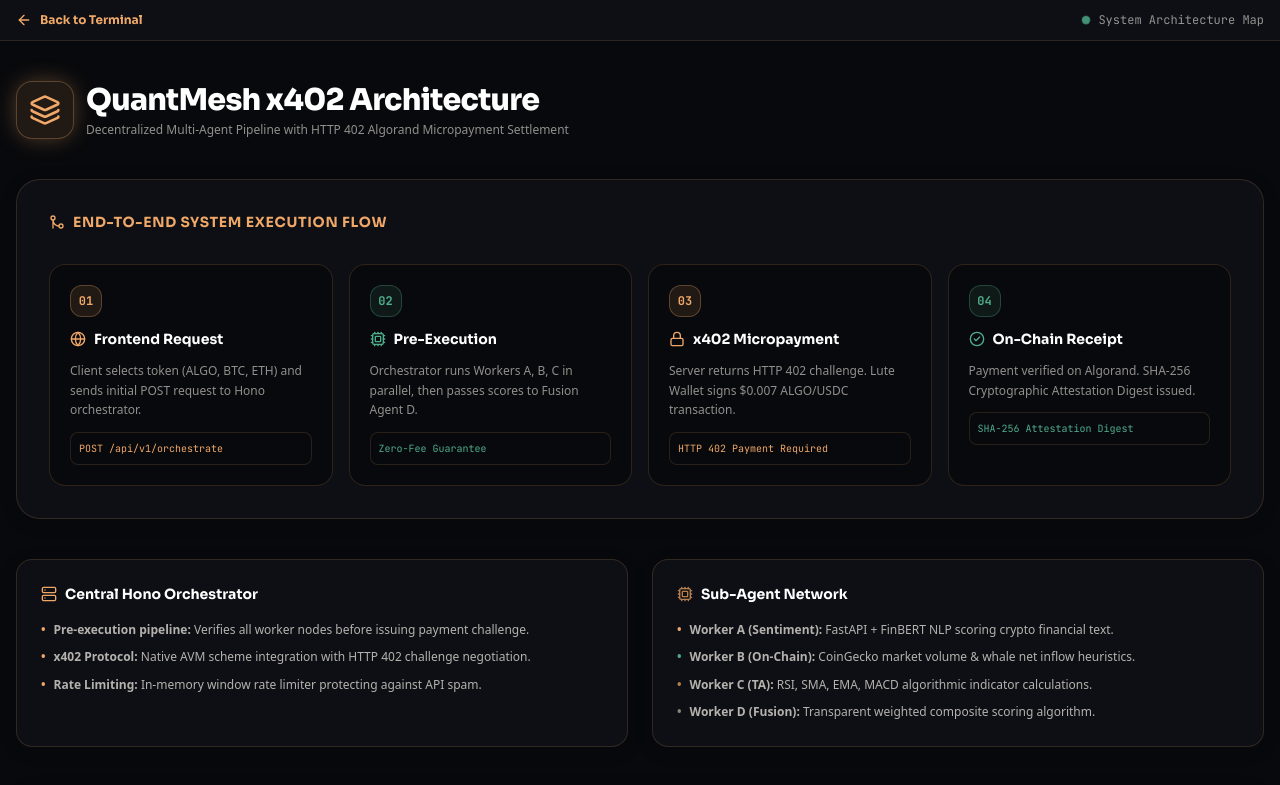
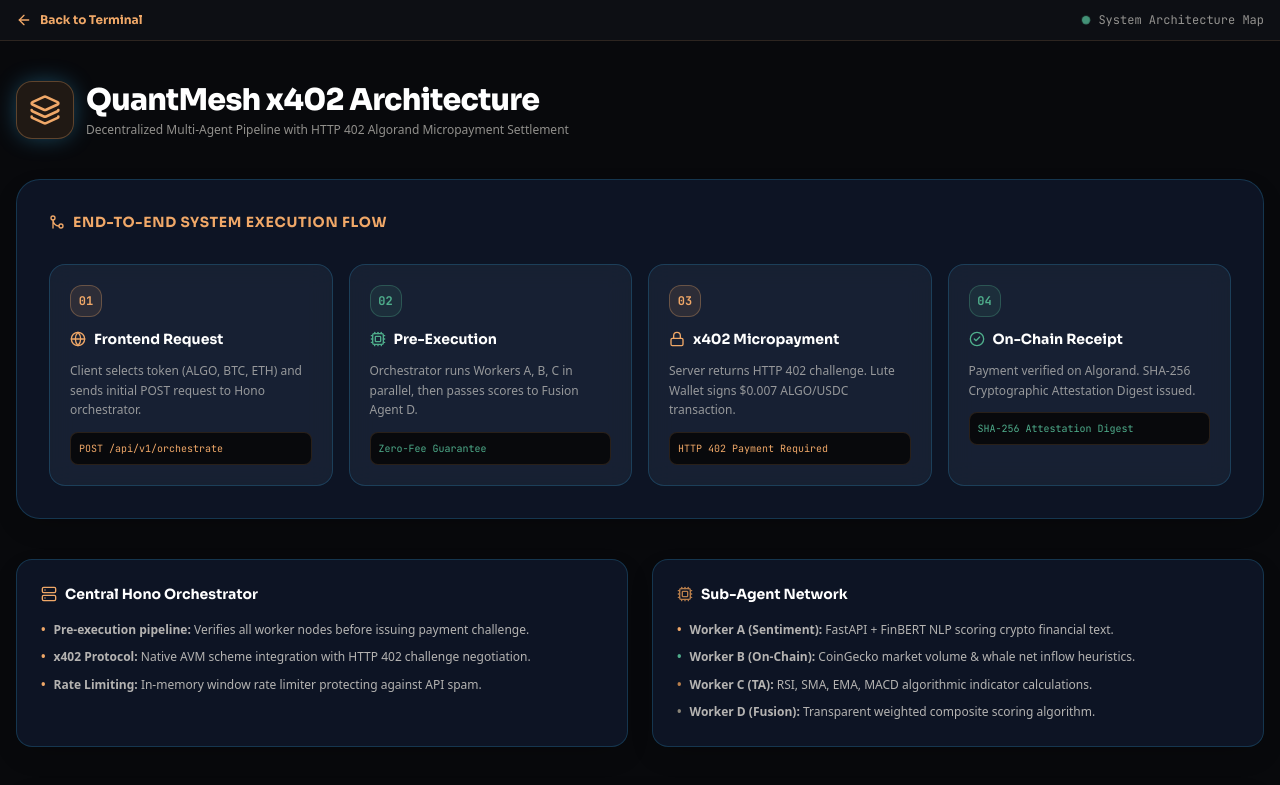
Before and after one commit to dhanrajgupta2736/quantmesh-x402, a Next.js app in the folder frontend/: page /architecture in a window 1280 px wide. Shown: the top 785 px of the page. Built offline with nearby package versions, Linux system fonts and the light colour scheme; what @txnlab/use-wallet-react would draw is missing.

Commit message:
feat(design): upgrade color palette to Cyber Obsidian Navy & Electric Sky Blue aesthetic

```diff
--- a/frontend/src/app/globals.css
+++ b/frontend/src/app/globals.css
@@ -1,56 +1,62 @@
 @import "tailwindcss";
 
 :root {
-  /* Signature Phosphor Dark Mode (Default) */
-  --bg-main: #08090C;
-  --ink-950: #08090C;
-  --ink-900: #0D0F14;
-  --ink-800: #14171E;
-  --ink-700: #1C202A;
+  /* Cyber Obsidian Navy Theme (Vibrant High-Contrast) */
+  --bg-main: #090D16;
+  --ink-950: #090D16;
+  --ink-900: #0F172A;
+  --ink-800: #1E293B;
+  --ink-700: #334155;
 
-  --line: rgba(240, 168, 104, 0.16);
-  --line-strong: rgba(240, 168, 104, 0.35);
+  --line: rgba(56, 189, 248, 0.2);
+  --line-strong: rgba(56, 189, 248, 0.45);
 
-  --phosphor: #F0A868;
-  --phosphor-dim: #B87F4C;
-  --phosphor-glow: rgba(240, 168, 104, 0.45);
+  --phosphor: #38BDF8;
+  --phosphor-dim: #0284C7;
+  --phosphor-glow: rgba(56, 189, 248, 0.45);
 
-  --signal-bull: #4FAE8C;
-  --signal-bear: #C4685A;
-  --signal-neutral: #8A8578;
+  --accent-gold: #F59E0B;
+  --accent-purple: #A855F7;
 
-  --foreground: #EDE9E1;
-  --foreground-muted: rgba(237, 233, 225, 0.65);
-  --card-bg: #0D0F14;
-  --card-inner: #08090C;
-  --card-hover: #14171E;
+  --signal-bull: #10B981;
+  --signal-bear: #F43F5E;
+  --signal-neutral: #94A3B8;
+
+  --foreground: #F8FAFC;
+  --foreground-muted: #94A3B8;
+  --card-bg: rgba(15, 23, 42, 0.85);
+  --card-inner: rgba(30, 41, 59, 0.6);
+  --card-hover: rgba(51, 65, 85, 0.8);
   --text-heading: #FFFFFF;
 }
 
 [data-theme="light"] {
-  /* Sleek Modern Light Mode - Crisp & Cohesive */
-  --bg-main: #F1F5F9;
-  --ink-950: #F1F5F9;
+  /* Sleek Electric Light Mode - Ultra Crisp Slate White */
+  --bg-main: #F8FAFC;
+  --ink-950: #F8FAFC;
   --ink-900: #FFFFFF;
-  --ink-800: #F8FAFC;
+  --ink-800: #F1F5F9;
   --ink-700: #E2E8F0;
 
-  --line: rgba(217, 119, 6, 0.22);
-  --line-strong: rgba(217, 119, 6, 0.45);
+  --line: rgba(2, 132, 199, 0.22);
+  --line-strong: rgba(2, 132, 199, 0.5);
 
-  --phosphor: #D97706;
-  --phosphor-dim: #B45309;
-  --phosphor-glow: rgba(217, 119, 6, 0.22);
+  --phosphor: #0284C7;
+  --phosphor-dim: #0369A1;
+  --phosphor-glow: rgba(2, 132, 199, 0.25);
+
+  --accent-gold: #D97706;
+  --accent-purple: #9333EA;
 
   --signal-bull: #059669;
-  --signal-bear: #DC2626;
+  --signal-bear: #E11D48;
   --signal-neutral: #64748B;
 
-  --foreground: #1E293B;
+  --foreground: #0F172A;
   --foreground-muted: #64748B;
   --card-bg: #FFFFFF;
-  --card-inner: #F8FAFC;
-  --card-hover: #F1F5F9;
+  --card-inner: #F1F5F9;
+  --card-hover: #E2E8F0;
   --text-heading: #0F172A;
 }
 
@@ -60,6 +66,10 @@
     color: var(--foreground);
     font-family: 'Inter', system-ui, -apple-system, sans-serif;
     min-height: 100vh;
+    background-image:
+      radial-gradient(at 15% 15%, rgba(56, 189, 248, 0.06) 0px, transparent 45%),
+      radial-gradient(at 85% 85%, rgba(168, 85, 247, 0.05) 0px, transparent 45%);
+    background-attachment: fixed;
     transition: background-color 0.25s ease, color 0.25s ease;
   }
 }
@@ -76,13 +86,15 @@
 .ink-panel {
   background-color: var(--card-bg);
   border: 1px solid var(--line);
-  box-shadow: 0 4px 20px -2px rgba(0, 0, 0, 0.15);
+  backdrop-filter: blur(16px);
+  box-shadow: 0 10px 30px -10px rgba(0, 0, 0, 0.3);
   transition: all 0.25s ease;
 }
 
 .ink-card {
   background-color: var(--card-inner);
   border: 1px solid var(--line);
+  backdrop-filter: blur(12px);
   transition: all 0.25s cubic-bezier(0.4, 0, 0.2, 1);
 }
 
--- a/frontend/src/app/page.tsx
+++ b/frontend/src/app/page.tsx
@@ -36,11 +36,11 @@
 
   // 5 Color Threshold Bands per Design Specification
   const getColor = (s: number) => {
-    if (s >= 70) return { stroke: '#4FAE8C', label: 'text-[#4FAE8C]', glow: 'rgba(79, 174, 140, 0.4)' };
-    if (s >= 55) return { stroke: '#4FAE8C', label: 'text-[#4FAE8C]/90', glow: 'rgba(79, 174, 140, 0.25)' };
-    if (s >= 45) return { stroke: '#8A8578', label: 'text-[#8A8578]', glow: 'rgba(138, 133, 120, 0.3)' };
-    if (s >= 30) return { stroke: '#C4685A', label: 'text-[#C4685A]/90', glow: 'rgba(196, 104, 90, 0.25)' };
-    return { stroke: '#C4685A', label: 'text-[#C4685A]', glow: 'rgba(196, 104, 90, 0.4)' };
+    if (s >= 70) return { stroke: '#10B981', label: 'text-[#10B981]', glow: 'rgba(16, 185, 129, 0.5)' };
+    if (s >= 55) return { stroke: '#10B981', label: 'text-[#10B981]/90', glow: 'rgba(16, 185, 129, 0.3)' };
+    if (s >= 45) return { stroke: '#94A3B8', label: 'text-[#94A3B8]', glow: 'rgba(148, 163, 184, 0.3)' };
+    if (s >= 30) return { stroke: '#F43F5E', label: 'text-[#F43F5E]/90', glow: 'rgba(244, 63, 94, 0.3)' };
+    return { stroke: '#F43F5E', label: 'text-[#F43F5E]', glow: 'rgba(244, 63, 94, 0.5)' };
   };
 
   const colors = getColor(normalizedScore);
@@ -48,7 +48,7 @@
   return (
     <div className="relative flex items-center justify-center" style={{ width: size, height: size }}>
       <svg viewBox="0 0 100 100" className="transform -rotate-90" style={{ width: size, height: size }}>
-        <circle cx="50" cy="50" r={radius} fill="none" stroke="rgba(28, 32, 42, 0.8)" strokeWidth="7" />
+        <circle cx="50" cy="50" r={radius} fill="none" stroke="rgba(30, 41, 59, 0.8)" strokeWidth="7" />
         {score !== null && (
           <circle
             cx="50" cy="50" r={radius}
@@ -67,10 +67,10 @@
         )}
       </svg>
       <div className="absolute inset-0 flex flex-col items-center justify-center">
-        <span className={`text-4xl md:text-5xl font-extrabold font-mono-brand tracking-tighter ${score !== null ? colors.label : 'text-[#8A8578]/40'}`}>
+        <span className={`text-4xl md:text-5xl font-extrabold font-mono-brand tracking-tighter ${score !== null ? colors.label : 'text-[#94A3B8]/40'}`}>
           {score !== null ? score : '--'}
         </span>
-        <span className="text-[10px] uppercase tracking-widest text-[#EDE9E1]/50 font-bold mt-0.5 font-sora">
+        <span className="text-[10px] uppercase tracking-widest text-[var(--foreground-muted)] font-bold mt-0.5 font-sora">
           / 100 SCORE
         </span>
       </div>
@@ -81,10 +81,10 @@
 // ─── Status Pulse Dot ─────────────────────────────────────────────
 function StatusDot({ status }: { status: 'online' | 'offline' | 'degraded' | 'unknown' }) {
   const colorMap = {
-    online: 'bg-[#4FAE8C]',
-    degraded: 'bg-[#F0A868]',
-    offline: 'bg-[#C4685A]',
-    unknown: 'bg-[#8A8578]',
+    online: 'bg-[#10B981]',
+    degraded: 'bg-[#F59E0B]',
+    offline: 'bg-[#F43F5E]',
+    unknown: 'bg-[#94A3B8]',
   };
   return (
     <span className="flex h-2.5 w-2.5 relative">
```
Also changed, not shown: 1 other file (tests, documents, lock files or other folders).
